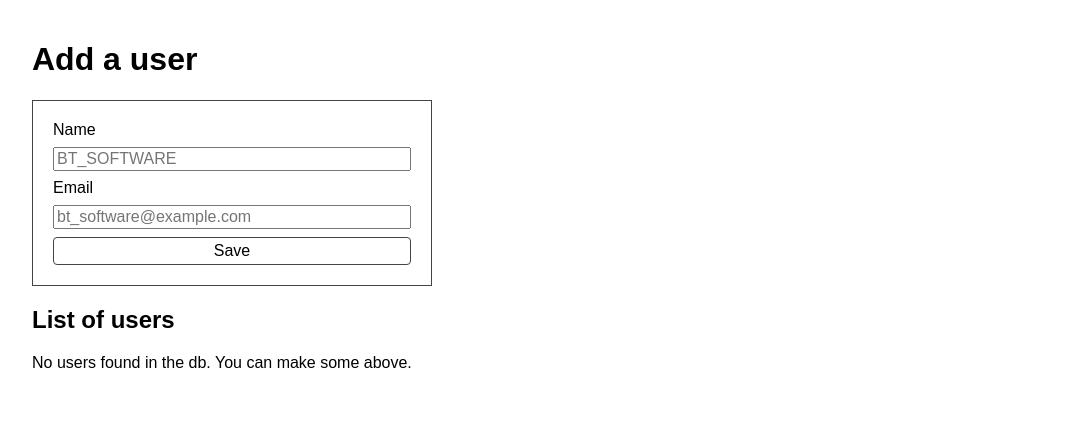
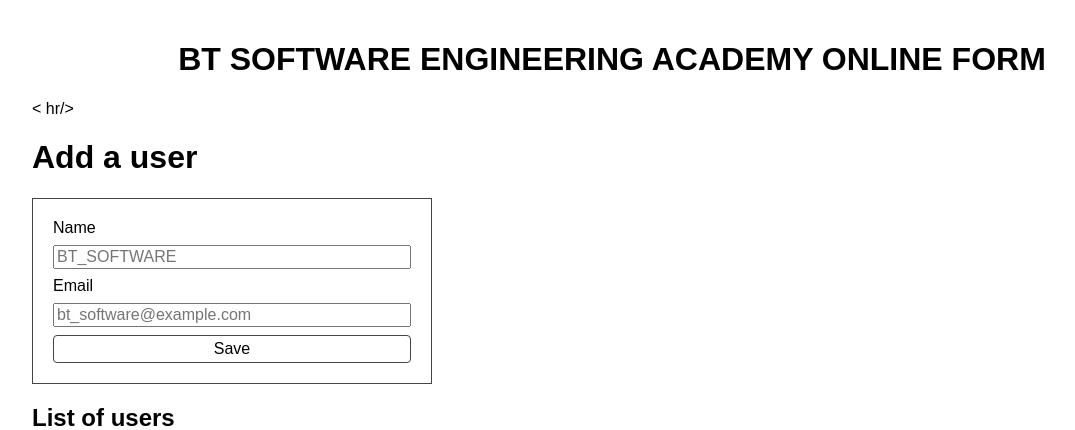
Before and after one commit to Yusuf-Babagana/app, a Flask app: page / in a window 1280 px wide. Shown: the top 430 px of the page, without its empty margins (28-1103 px from the left). Run offline with Flask 2, Linux system fonts and the light colour scheme.

Commit message:
Update index.html

```diff
--- a/templates/index.html
+++ b/templates/index.html
@@ -1,6 +1,8 @@
 {% extends "layout.html" %}
 
 {% block body %}
+<h1 align="center">BT SOFTWARE ENGINEERING ACADEMY ONLINE FORM</h1>
+< hr/>
   <h1>Add a user</h1>
   <form action="{{ url_for('user') }}" method="post">
     <label for="name">Name</label>
```
